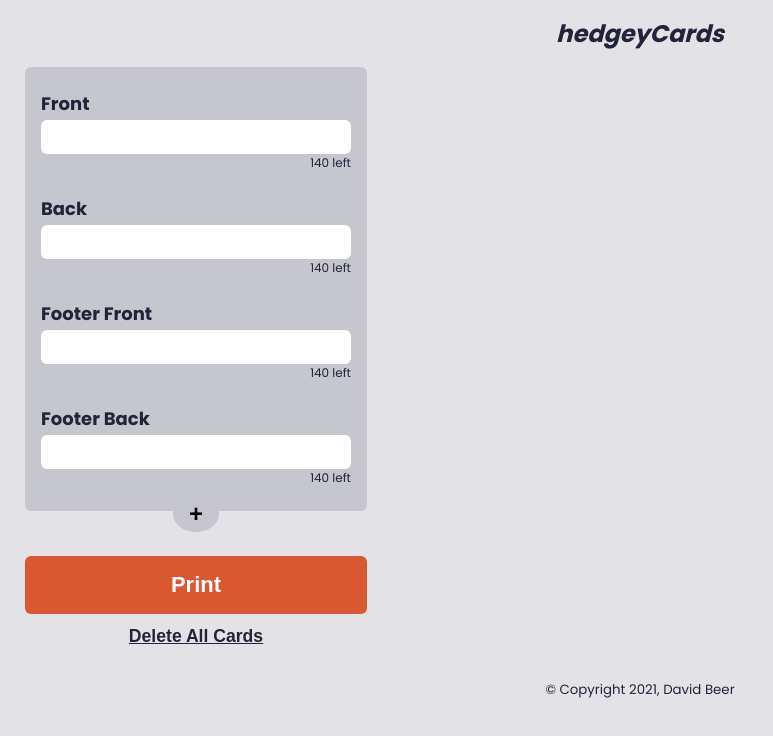
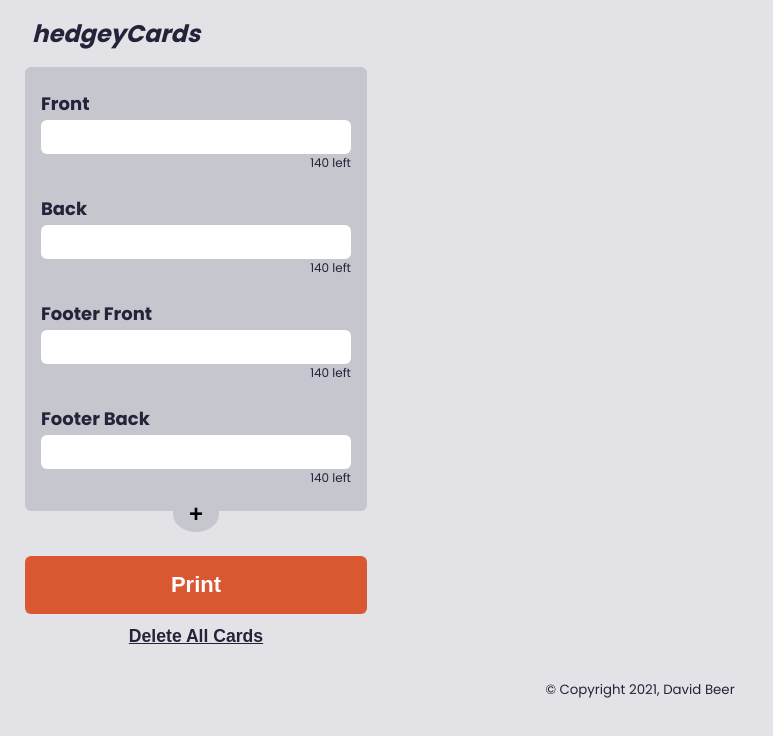
Before and after one commit to Obtez/flash-card-generator, a React (Create React App) app: page / in a window 1280 px wide. Shown: the top 736 px of the page, without its empty margins (0-773 px from the left). Built offline with nearby package versions, Linux system fonts and the light colour scheme.

Commit message:
navbar logo on the left

```diff
--- a/src/components/Layout/Layout.module.scss
+++ b/src/components/Layout/Layout.module.scss
@@ -5,7 +5,7 @@
     width: 95%;
     margin: auto;
     padding: 1rem 0;
-    text-align: center;
+    text-align: start;
 
     .logo {
       font-size: 1.5rem;
```
